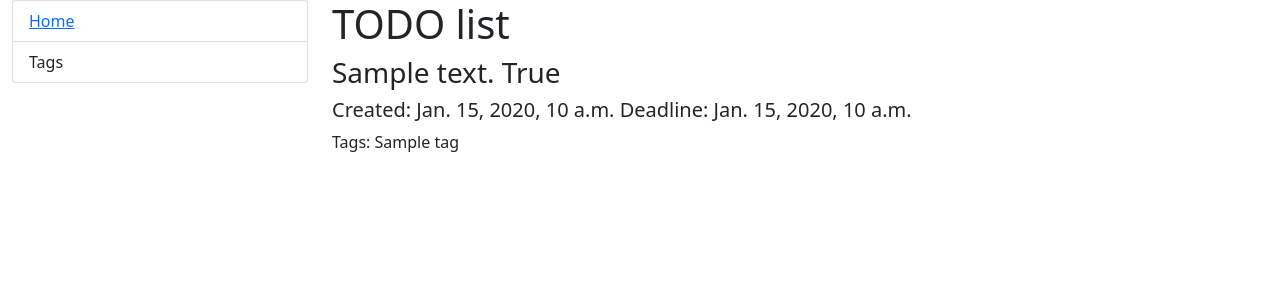
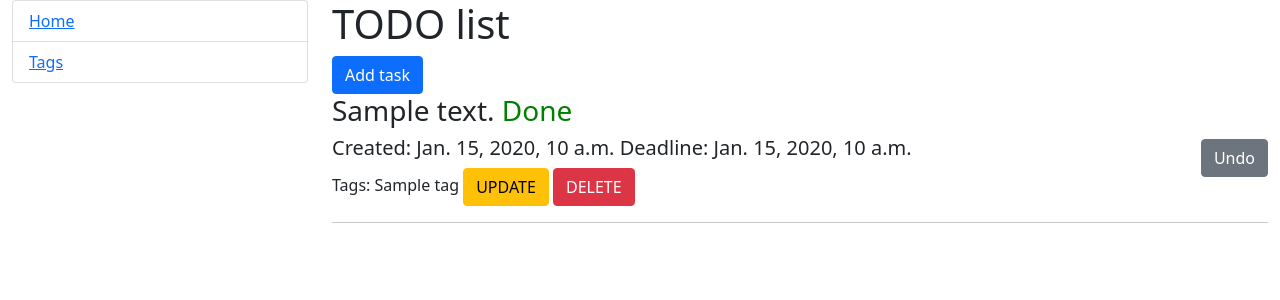
Before and after one commit to Bohdan2001007/Todo-list, a Django app: page / in a window 1280 px wide. Shown: the top 300 px of the page. Run offline with Django 4.2, Linux system fonts and the light colour scheme; tables that the repository leaves empty hold one stand-in row (values such as "Sample post").

Commit message:
Added solution

```diff
--- a/Todo_list/settings.py
+++ b/Todo_list/settings.py
@@ -39,6 +39,7 @@ INSTALLED_APPS = [
     'django.contrib.staticfiles',
     'tasks',
     'crispy_forms',
+    'crispy_bootstrap5',
 ]
 
 MIDDLEWARE = [
--- a/tasks/models.py
+++ b/tasks/models.py
@@ -11,3 +11,6 @@ class Task(models.Model):
     deadline = models.DateTimeField(blank=True, null=True)
     is_done = models.BooleanField(default=False)
     tags = models.ManyToManyField(Tag)
+
+    class Meta:
+        ordering = ["is_done", "datetime"]
--- a/tasks/urls.py
+++ b/tasks/urls.py
@@ -1,6 +1,7 @@
 from django.urls import path
 
-from tasks.views import TaskListView, TaskCreateView
+from tasks.views import TaskListView, TaskCreateView, TaskUpdateView, TaskDeleteView, TagListView, TagCreateView, \
+    TagUpdateView, TagDeleteView, change_task
 
 urlpatterns = [
     path("", TaskListView.as_view(), name="TaskListView"),
@@ -9,6 +10,33 @@ urlpatterns = [
         TaskCreateView.as_view(),
         name="task-create",
     ),
+    path(
+        "tasks/<int:pk>/update/",
+        TaskUpdateView.as_view(),
+        name="task-update"
+    ),
+    path(
+        "tasks/<int:pk>/delete/",
+        TaskDeleteView.as_view(),
+        name="task-delete"
+    ),
+    path("task-status/<int:pk>/", change_task, name="change-task"),
+    path("tags/", TagListView.as_view(), name="TagListView"),
+    path(
+        "tags/create/",
+        TagCreateView.as_view(),
+        name="tag-create",
+    ),
+    path(
+        "tags/<int:pk>/update/",
+        TagUpdateView.as_view(),
+        name="tag-update"
+    ),
+    path(
+        "tags/<int:pk>/delete/",
+        TagDeleteView.as_view(),
+        name="tag-delete"
+    ),
 ]
 
 app_name = "tasks"
--- a/tasks/views.py
+++ b/tasks/views.py
@@ -1,7 +1,8 @@
+from django.http import HttpResponseRedirect
 from django.urls import reverse_lazy
 from django.views import generic
 
-from tasks.models import Task
+from tasks.models import Task, Tag
 
 
 class TaskListView(generic.ListView):
@@ -15,3 +16,52 @@ class TaskCreateView(generic.CreateView):
     fields = "__all__"
     success_url = reverse_lazy("tasks:TaskListView")
     template_name = "tasks/task_form.html"
+
+
+class TaskUpdateView(generic.UpdateView):
+    model = Task
+    fields = "__all__"
+    success_url = reverse_lazy("tasks:TaskListView")
+    template_name = "tasks/task_form.html"
+
+
+class TaskDeleteView(generic.DeleteView):
+    model = Task
+    success_url = reverse_lazy("tasks:TaskListView")
+    template_name = "tasks/task_form_confirm_delete.html"
+
+
+class TagListView(generic.ListView):
+    model = Tag
+    template_name = "tasks/tag_list.html"
+    context_object_name = "tags_list"
+
+
+class TagCreateView(generic.CreateView):
+    model = Tag
+    fields = "__all__"
+    success_url = reverse_lazy("tasks:TagListView")
+    template_name = "tasks/tag_form.html"
+
+
+class TagUpdateView(generic.UpdateView):
+    model = Tag
+    fields = "__all__"
+    success_url = reverse_lazy("tasks:TagListView")
+    template_name = "tasks/tag_form.html"
+
+
+class TagDeleteView(generic.DeleteView):
+    model = Tag
+    success_url = reverse_lazy("tasks:TagListView")
+    template_name = "tasks/tag_form_confirm_delete.html"
+
+
+def change_task(request, pk):
+    task = Task.objects.get(id=pk)
+    if task.is_done is True:
+        task.is_done = False
+    else:
+        task.is_done = True
+    task.save()
+    return HttpResponseRedirect(reverse_lazy("tasks:TaskListView"))
--- a/templates/includes/sidebar.html
+++ b/templates/includes/sidebar.html
@@ -1,4 +1,4 @@
 <ul class="sidebar-nav list-group">
   <li class="list-group-item"><a href="{% url 'tasks:TaskListView' %}">Home</a></li>
-  <li class="list-group-item">Tags</li>
+  <li class="list-group-item"><a href="{% url 'tasks:TagListView' %}">Tags</a></li>
 </ul>
--- a/templates/tasks/ToDoHomePage.html
+++ b/templates/tasks/ToDoHomePage.html
@@ -2,13 +2,33 @@
 
 {% block content %}
   <h1>TODO list</h1>
+    <a class="btn btn-primary"  href="{% url 'tasks:task-create' %}">Add task</a>
+
+
   {% for task in tasks_list %}
-  <h3>{{ task.content }} {{ task.is_done }}</h3>
+        <h3>
+          {{ task.content }}
+          {% if task.is_done %}
+            <a style="color:green">Done</a>
+          {% else %}
+            <a style="color:red;">Not done</a>
+          {% endif %}
+        </h3>
+
     <h5>Created: {{ task.datetime }} Deadline: {{ task.deadline }}</h5>
-     <h7>Tags:
+        <h7>Tags:
       {% for tag in task.tags.all %}
         {{ tag.name }}
     </h7>
       {% endfor %}
+      <a class="btn btn-warning" href="{% url "tasks:task-update" pk=task.pk %} ">UPDATE</a>
+      <a class="btn btn-danger" href="{% url "tasks:task-delete" pk=task.pk %} ">DELETE</a>
+      <hr>
+        {% if task.is_done %}
+      <a class="btn btn-secondary" style="float: right; margin-top: -100px;" href="{% url 'tasks:change-task' pk=task.id %}">Undo</a>
+    {% else %}
+      <a class="btn btn-success" style="float: right; margin-top: -100px;" href="{% url 'tasks:change-task' pk=task.id %}">Complete</a>
+    {% endif %}
+
   {% endfor %}
 {% endblock %}
```
Also changed, not shown: templates/tasks/tag_form.html (added, +15 -0 lines), templates/tasks/tag_form_confirm_delete.html (added, +14 -0 lines), templates/tasks/tag_list.html (added, +36 -0 lines), templates/tasks/task_form_confirm_delete.html (added, +14 -0 lines).
